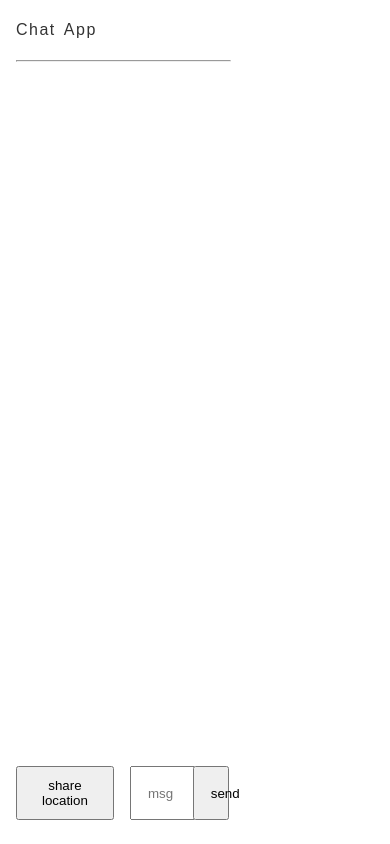
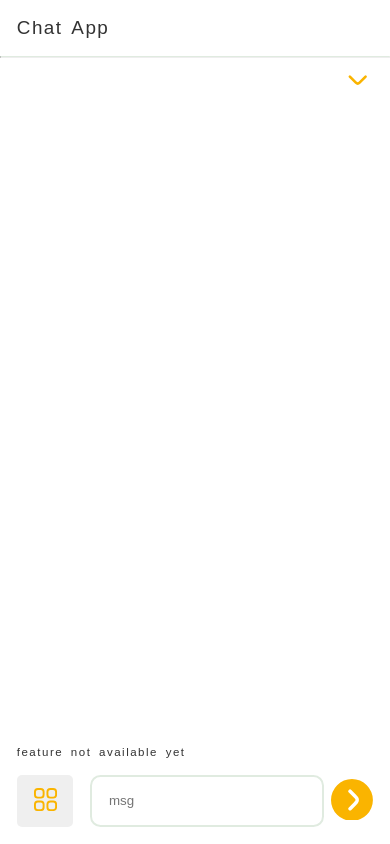
Before and after one commit to AngelusLovell/chat-app, a website: page public/chat.html in a window 390 px wide. Drawn offline with nearby package versions, Linux system fonts and the light colour scheme; no server answers.

Commit message:
mobile support

```diff
--- a/public/chat.html
+++ b/public/chat.html
@@ -2,60 +2,75 @@
 <html>
 <head>
 	<title> </title>
-	<link rel="stylesheet" href="/css/main.css" />
+	<meta name="viewport" content="width=device-width, initial-scale=1.0">
+	<link rel="stylesheet" href="./css/main.css" />
 </head>
 <body>
 	<main>
-		<div class="chat-wrapper">
+		<div class="chat">
 			<div class="chat__top">
 				<p class="chat-header"> Chat App </p>
 				<hr />
+				<div class="current-room-info">
+					<div class="room-data-conatiner"><!--template conatiner--></div>
+					<button class="room-info-btn">
+						<svg class="room-info-btn__icon" xmlns="http://www.w3.org/2000/svg" id="Outline" viewBox="0 0 24 24" width="512" height="512">
+						<path fill="#FAB400"  d="M18.71,8.21a1,1,0,0,0-1.42,0l-4.58,4.58a1,1,0,0,1-1.42,0L6.71,8.21a1,1,0,0,0-1.42,0,1,1,0,0,0,0,1.41l4.59,4.59a3,3,0,0,0,4.24,0l4.59-4.59A1,1,0,0,0,18.71,8.21Z"/>
+						</svg>
+					</button>
+				</div>
 			</div>
 			<div class="chat__middle" id="message-window">
 				<div class="message-placeholder"></div>
 			</div>
 			<div class="chat__bottom">
-				<button id="send-location-btn">share location</button>
-				<form class="chat-form" id="message-form" autocomplete="off" >
-					<input name="messageInput" placeholder="msg" required="true"/>
-					<button> send </button>
-				</form>
+				<div class="chat__bottom--rooms">
+					<span>feature not available yet</span>
+				</div>
+				<div class="chat__bottom--form">
+					<button class="menu-btn">
+						<svg class="menu-btn__icon" xmlns="http://www.w3.org/2000/svg" id="Outline" viewBox="0 0 24 24" width="512" height="512">
+							<path  d="M7,0H4A4,4,0,0,0,0,4V7a4,4,0,0,0,4,4H7a4,4,0,0,0,4-4V4A4,4,0,0,0,7,0ZM9,7A2,2,0,0,1,7,9H4A2,2,0,0,1,2,7V4A2,2,0,0,1,4,2H7A2,2,0,0,1,9,4Z"/>
+							<path d="M20,0H17a4,4,0,0,0-4,4V7a4,4,0,0,0,4,4h3a4,4,0,0,0,4-4V4A4,4,0,0,0,20,0Zm2,7a2,2,0,0,1-2,2H17a2,2,0,0,1-2-2V4a2,2,0,0,1,2-2h3a2,2,0,0,1,2,2Z"/>
+							<path d="M7,13H4a4,4,0,0,0-4,4v3a4,4,0,0,0,4,4H7a4,4,0,0,0,4-4V17A4,4,0,0,0,7,13Zm2,7a2,2,0,0,1-2,2H4a2,2,0,0,1-2-2V17a2,2,0,0,1,2-2H7a2,2,0,0,1,2,2Z"/>
+							<path d="M20,13H17a4,4,0,0,0-4,4v3a4,4,0,0,0,4,4h3a4,4,0,0,0,4-4V17A4,4,0,0,0,20,13Zm2,7a2,2,0,0,1-2,2H17a2,2,0,0,1-2-2V17a2,2,0,0,1,2-2h3a2,2,0,0,1,2,2Z"/>
+						</svg>
+					</button>
+					<form class="chat-form" id="message-form" autocomplete="off" >
+						<input class="form-input" name="messageInput" placeholder="msg" required="true"/>
+						<button class="form-submit-btn">
+							<svg class="message-send-btn__icon" xmlns="http://www.w3.org/2000/svg" id="arrow-circle-down" viewBox="0 0 24 24" width="512" height="512">
+							<path fill=""  d="M0,12A12,12,0,1,0,12,0,12.013,12.013,0,0,0,0,12Zm16,0a2.993,2.993,0,0,1-.752,1.987c-.291.327-.574.637-.777.84L11.647,17.7a1,1,0,1,1-1.426-1.4L13.05,13.42c.187-.188.441-.468.7-.759a1,1,0,0,0,0-1.323c-.258-.29-.512-.57-.693-.752L10.221,7.7a1,1,0,1,1,1.426-1.4l2.829,2.879c.2.2.48.507.769.833A2.99,2.99,0,0,1,16,12Z"/>
+							</svg>
+						</button>
+					</form>
+				</div>
 			</div>
 		</div>
 
-		<div class="chat-nav">
-			<div class="room-info"></div>
-			<div class="more-room"></div>
-		</div>
 	</main>
 
 
 	<!-- templates -->
 	<script id="message-template" type="text/html">
-		<div>
-			<p>
-				{{owner}}
-				<span class="message-time">{{createdAt}}</span> <br />
+		<div class="message-wrapper">
+			<p class="message">
+				<span class="message__owner">{{owner}}</span>
+				<span class="message__time">{{createdAt}}</span> <br />
 				{{message}}
 			</p>
 		</div>
 	</script>
-	<script id="location-message-template" type="text/html">
-		<div>
-			<p>
-				{{owner}}
-				<span class="message-time">{{createdAt}}</span> <br />
-				<a href="{{url}}" target="_blank">shared location!</a>
-			</p>
+
+	<script id="room-data-template" type="text/html">
+		<div class="room-data">
+			<div class="room-title">r@{{room}} - &nbsp</div>
+			<div class="online-user">
+				{{#users}}
+					<span>{{username}}</span>
+				{{/users}}
+			</div>
 		</div>
-	</script>
-	<script id="room-info-template" type="text/html">
-		<h2 class="room-title">{{room}}</h2>
-		<ul class="room-users">
-			{{#users}}
-				<li>{{username}}</li>
-			{{/users}}
-		</ul>
 	</script>
 
 	<!-- scripts -->
--- a/public/css/main.css
+++ b/public/css/main.css
@@ -1,6 +1,24 @@
+:root {
+	--color-orange: #FAB400;
+	--color-red: #FA6450;
+	--color-green: hsl(120, 50%, 70%);
+
+	--color-grey: hsl(120, 20%, 90%);
+}
+
 html {
-	font-size: 50%;
+	font-size: 65.5%;
 	box-sizing: border-box;
+}
+@media only screen and (min-width: 600px) {
+	html {
+		font-size: 50%;
+	}
+}
+@media only screen and (min-width: 900px) {
+	html {
+		font-size: 56.25%;
+	}
 }
 
 *,
@@ -14,123 +32,221 @@ html {
 body {
 	color: #333333;
 	font-family: arial;
-	font-size: 2rem;
+	font-size: 1.8rem;
 	letter-spacing: 1.5px;
 	word-spacing: 3px;
 	overflow: hidden;
-	height: 100vh;
+	min-height: 100vh;
+	height: auto;
 	width: 100vw;
 }
 
-p {
-	padding: 2rem 0;
-	line-height: 3.5rem;
+main {
+	min-height: 100%;
+	height: auto;
+	width: 100%;
 }
 
-main {
-	padding: 0 2rem;
-	display: grid;
-	grid-template-columns: 60% 40%;
-	grid-template-rows: 100%;
-	width: 100%;
-	height: 100%;
+p {
+	padding: 1.6rem;
 }
 
-.chat-wrapper {
+hr {
+	border-top: 1px solid var(--color-grey);
+	outline: none;
+	height: 0;
+}
+
+.chat {
+	min-height: 100%;
+	height: 100vh;
+	width: 100%;
 	display: grid;
-	grid-column: 1 / span 1;
-	grid-row: 1 / span 1;
 
 	grid-template-rows: auto 1fr auto;
 	grid-template-columns: 100%;
 }
 
 .chat__top {
+	grid-column: 1 / span 1;
 	grid-row: 1 / span 1;
-	grid-column: 1 / span 1;
 }
 
 .chat__middle {
+	grid-column: 1 / span 1;
 	grid-row: 2 / span 1;
-	overflow-y: auto;
 }
+
 
 .chat__bottom {
 	grid-column: 1 / span 1;
 	grid-row: 3 / span 1;
+}
 
+.current-room-info {
+	padding: .7rem 1.6rem 0 1.6rem;
+	display: grid;
+
+	grid-template-columns: 1fr auto;
+	grid-template-rows: auto;
+}
+
+.room-data-container {
+	grid-column: 1 / span 1;
+	grid-row: 1 / span 1;
+
+	overflow: hidden;
+}
+
+.current-room-info .room-info-btn {
+	background: white;
+	grid-column:  2 / span 1;
+	grid-row: 1 / span 1;
+}
+
+
+#message-window {
+	overflow-y: auto;
+	padding: 0 1rem;
+}
+
+.chat__bottom {
+	width: 100%;
+	height: auto;
+	margin-top: 1.6rem;
+	padding: 0 1.6rem;
+}
+
+.chat__bottom--form {
 	display: grid;
 	grid-template-columns: auto 1fr;
-	grid-template-rows: 100%;
+	grid-template-rows: auto;
+	margin: 1.6rem 0;
 }
 
-.message-placeholder {
-	height: 85%;
+.menu-btn {
+	grid-column: 1 / span 1;
+	grid-row: 1 / span 1;
+
+	margin-right: 1.6rem;
 }
 
-#send-location-btn {
+form {
+	grid-column: 2 / span 1;
+	grid-row: 1 / span 1;
+
+	display: inline-grid;
+	grid-template-columns: 1fr auto;
+	grid-template-rows: auto;
+}
+
+.form-input {
+	grid-column: 1 / span 1;
+	grid-row: 1 / span 1;
+
+	border-radius: 1rem;
+	border: 2px solid var(--color-grey);
+	padding: 1.6rem;
+	margin-right: .7rem;
+}
+
+.form-submit-btn {
+	grid-column: 2 / span 1;
+	grid-row: 1 / span 1;
+
+	background: none;
+}
+
+.chat__bottom--rooms {
+	font-size: 1.1rem;
+	display: flex;
+	flex-flow: row nowrap;
+}
+
+.chat__bottom--rooms span {
+	margin-right: 1rem;
+}
+
+
+
+
+/*		template css		*/
+button {
+	outline: 0;
+	border: 0;
+	border-radius: 5px;
+}
+
+
+
+/*		css reserved		*/
+.message-placeholder {
+	height: 75%;
+}
+
+
+
+/*		template styles		*/
+.message {
+	line-height: 2.5rem;
+}
+
+.message__owner {
+	background: var(--color-green);
+	font-size: 1.3rem;
+	padding: .3rem;
+	border-radius: 4px;
+}
+
+.message__time {
+	font-size: 1.1rem;
+}
+
+.room-data {
+	display: grid;
+	grid-template-columns: auto 1fr;
+	grid-template-rows: auto;
+
+	padding-top: .8rem;
+}
+
+.room-title {
+	font-size: 1.2rem;
 	grid-column: 1 / span 1;
 	grid-row: 1 / span 1;
 }
 
-.chat-form {
+ .online-user {
 	grid-column: 2 / span 1;
 	grid-row: 1 / span 1;
-
 	display: flex;
+	flex-flow: row nowrap;
 }
 
-.chat-form input {
-	width: 80%;
-}
-
-.chat-form button {
-	width: 20%;
-	position: relative;
-	left: -2px;
-}
-
-.chat-nav {
-	grid-column: 2 / span 1;
-	grid-row: 1 / span 1;
-}
-
-#message-template, #location-message-template {
-	width: 100%;
-}
-
-input, form button {
-	padding: 2rem;
-	margin: 3rem 0;
-}
-
-#send-location-btn {
-	padding: 10px;
-	margin: 3rem 2rem 3rem 0;
-}
-
-.message-time {
-	font-size: 10px;
-	border-radius: 2px;
-	background: hsl(1, 50%, 80%);
-	padding: 5px;
+.online-user span {
+	font-size: 1.2rem;
+	margin-right: .8rem;
 }
 
 
-/*		room-info styles		*/
-.room-info {
-	padding: 2rem;
+
+
+
+/*		svg		*/
+.room-info-btn__icon {
+	height: auto;
+	width: 3rem;
 }
 
-.room-title {
-	text-align: center;
-	margin-bottom: 2rem;
+.menu-btn__icon {
+	fill: var(--color-orange);
+	height: 2.2rem;
+	width: auto;
+	margin: 1rem 1.6rem;
 }
 
-.room-users {
-	list-style-type: none;
-	background: #f3f3f3;
-	padding: 2rem;
-	font-weight: 600;
-	line-height: 4rem;
+.message-send-btn__icon {
+	height: 4rem;
+	width: auto;
+	fill: var(--color-orange);
 }
--- a/public/js/chat.js
+++ b/public/js/chat.js
@@ -1,17 +1,17 @@
 const socket = io()
+const userDeviceWidth = (window.innerWidth > 0) ? window.innerWidth : screen.width
+
 
 // elements
 const $messageForm = document.querySelector('#message-form')
 const $messageFormInput = $messageForm.querySelector('input')
 const $messageFormButton = $messageForm.querySelector('button')
-const $sendLocationButton = document.querySelector('#send-location-btn')
 const $messages = document.querySelector('#message-window')
 
 
 // templates
 const messageTemplate = document.querySelector("#message-template").innerHTML
-const locationTemplate = document.querySelector("#location-message-template").innerHTML
-const roomInfoTemplate = document.querySelector("#room-info-template").innerHTML
+const roomDataTemplate = document.querySelector("#room-data-template").innerHTML
 
 // options
 const { username, room } = Qs.parse(location.search, { ignoreQueryPrefix: true })
@@ -45,22 +45,18 @@ socket.on('message', (message) => {
 	autoScroll()
 })
 
-socket.on('location', (location) => {
-	const html = Mustache.render(locationTemplate, {
-		owner: location.owner,
-		url: location.url,
-		createdAt: moment(location.createdAt).format('h:mm a')
-	})
-	$messages.insertAdjacentHTML('beforeend', html)
-})
 
 socket.on('roomData', ({ room, users }) => {
-	const html = Mustache.render(roomInfoTemplate, {
+	if(users.length > 4) {
+		users.length = 4
+	}
+
+	const html = Mustache.render(roomDataTemplate, {
 		room,
 		users
 	})
 
-	document.querySelector('.room-info').innerHTML = html
+	document.querySelector('.room-data-conatiner').innerHTML = html
 })
 
 
@@ -74,7 +70,9 @@ $messageForm.addEventListener('submit', (e) => {
 	socket.emit('sendMsg', message, (error) => {
 		$messageFormInput.value = ''
 		$messageFormButton.removeAttribute('disabled')
-		$messageFormInput.focus()
+		if(userDeviceWidth > 600 ) {
+			$messageFormInput.focus()
+		}
 
 		if(error) {
 			return console.log(error)
@@ -85,23 +83,6 @@ $messageForm.addEventListener('submit', (e) => {
 })
 
 
-// sharing location
-$sendLocationButton.addEventListener('click', (e) => {
-	if(!navigator.geolocation) {
-		return alert('Geolocation is not supported in your browser!')
-	}
-
-	$sendLocationButton.setAttribute('disabled', 'disabled')
-	navigator.geolocation.getCurrentPosition(({coords}) => {
-		socket.emit('sendLocation', {
-			latitude : coords.latitude,
-			longitude : coords.longitude
-		}, () => {
-			$sendLocationButton.removeAttribute('disabled')
-			console.log('Location shared')
-		})
-	})
-})
 
 socket.emit('join', { username, room }, (error) => {
 	if(error) {
```
Also changed, not shown: src/index.js (+13 -9 lines), src/utils/message.js (+2 -11 lines), src/utils/rooms.js (added, +33 -0 lines), 1 other file.
